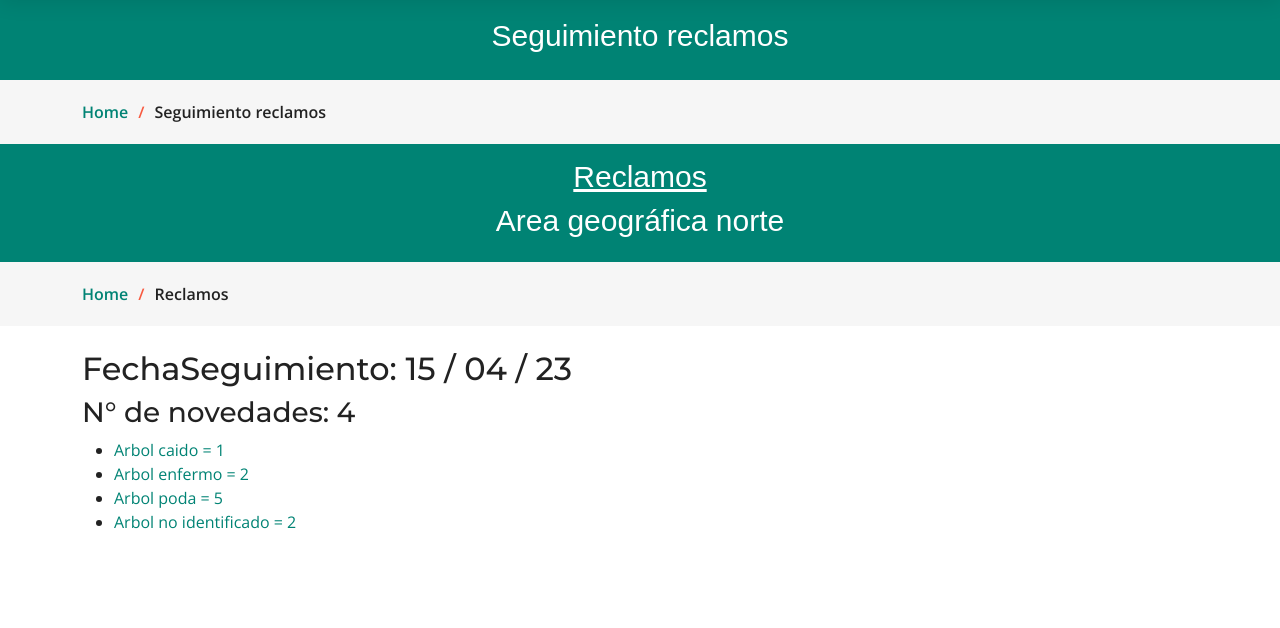
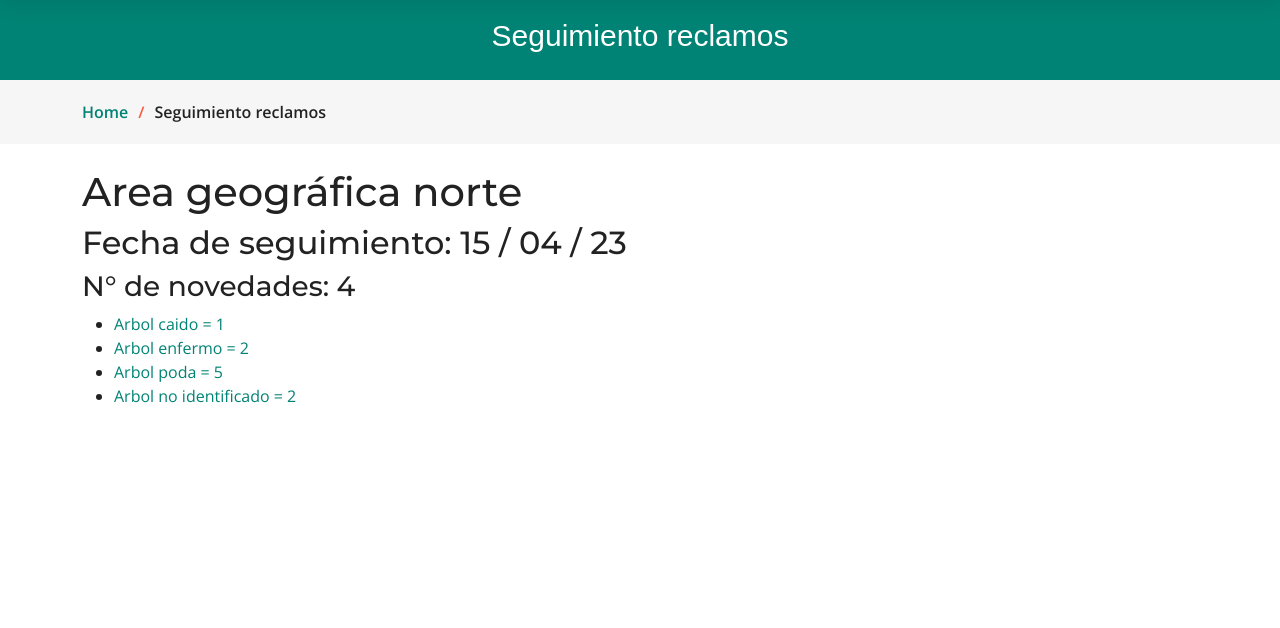
Before and after one commit to Sergio395/gestion_reclamos, a Django app: page /seguimiento/ in a window 1280 px wide. Shown: the part 70-698 px from the top of the page. Run offline with Django 3.2, Linux system fonts and the light colour scheme; some libraries are stand-ins or nearby versions.

Commit message:
arreglo conflictos de merge

```diff
--- a/gestion_reclamos/reclamos/templates/reclamos/seguimiento.html
+++ b/gestion_reclamos/reclamos/templates/reclamos/seguimiento.html
@@ -1,5 +1,7 @@
 {% extends 'reclamos/base.html' %}
 {% block contenido %}
+
+<!-- ======= Breadcrumbs ======= -->
 <div class="breadcrumbs">
     <div class="page-header d-flex align-items-center" style="background-image: url('');">
         <div class="container position-relative">
@@ -18,39 +20,17 @@
             </ol>
         </div>
     </nav>
-
-<!-- ======= Breadcrumbs ======= -->
-<div class="breadcrumbs">
-    <div class="page-header d-flex align-items-center" style="background-image: url('');">
-        <div class="container position-relative">
-            <div class="row d-flex justify-content-center">
-                <div class="col-lg-6 text-center">
-                    <h2><u>Reclamos</u></h2>
-                    <h2>{{nombre}}</h2>
-                </div>
-            </div>
-        </div>
-    </div>
-    <nav>
-        <div class="container">
-            <ol>
-
-                <li><a href="{% url 'index' %}">Home</a></li>
-
-                <li>Reclamos</li>
-            </ol>
-        </div>
-    </nav>
 </div><!-- End Breadcrumbs -->
 
     <div class="container" data-aos="fade-up">
         <br>
-    <h2>FechaSeguimiento: {{fechaActual|date:'d / m / y'}}</h2> <!-- 16 / 04 / 23 -->
-    <h3>N° de novedades: {{lista|length}} </h3>
+        <h1>{{ nombre }}</h1>
+        <h2>Fecha de seguimiento: {{ fechaActual|date:'d / m / y' }}</h2> <!-- 16 / 04 / 23 -->
+        <h3>N° de novedades: {{ lista|length }} </h3>
         <ul>
             {% for elemento in lista %}
             <li>
-            <a href="{% url 'seguimiento-reclamo' forloop.counter %}">{{elemento}}</a>
+                <a href="{% url 'seguimiento-reclamo' forloop.counter %}">{{ elemento }}</a>
             </li>
             {% endfor %}
         </ul>
```
Also changed, not shown: gestion_reclamos/reclamos/templates/reclamos/ver_reclamo.html (+24 -2 lines). Lines whose indentation alone changed are shown as unchanged.
